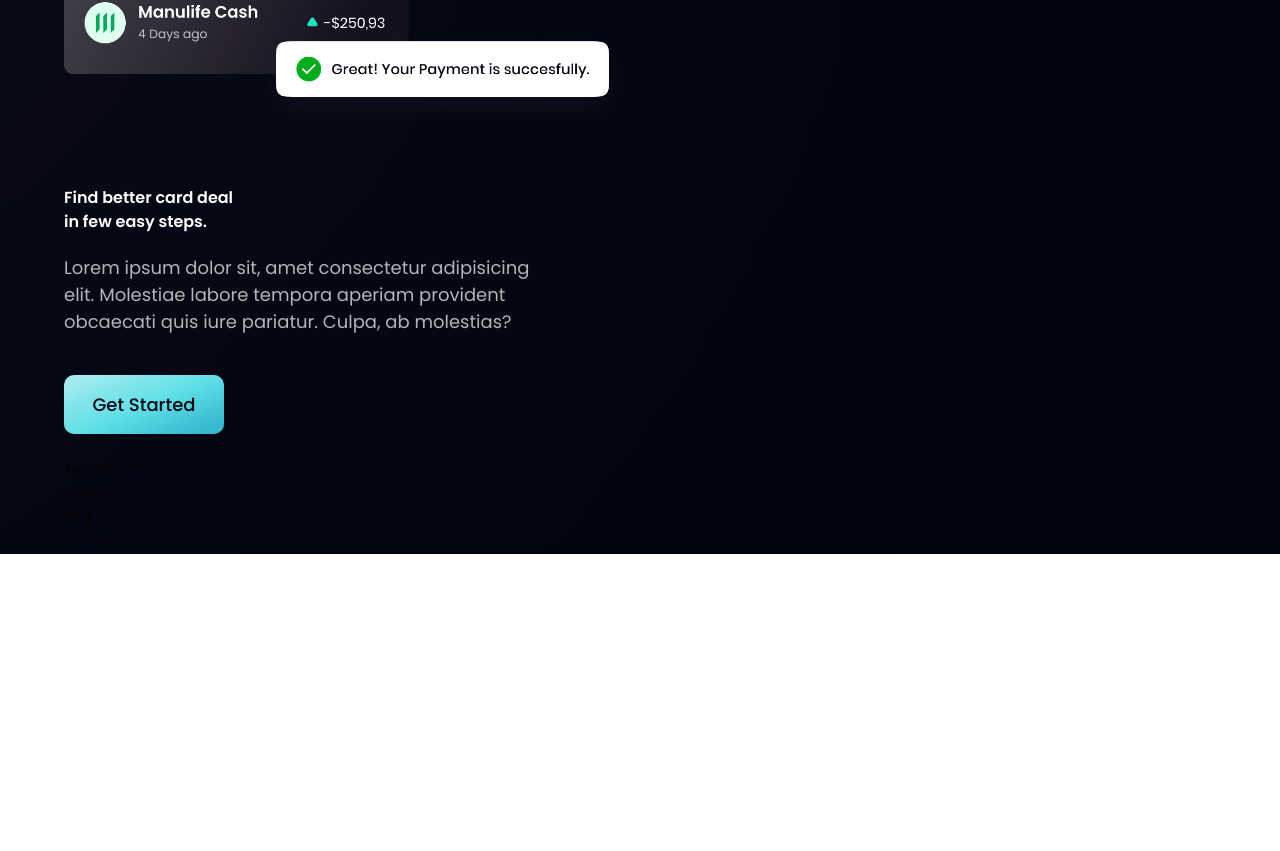
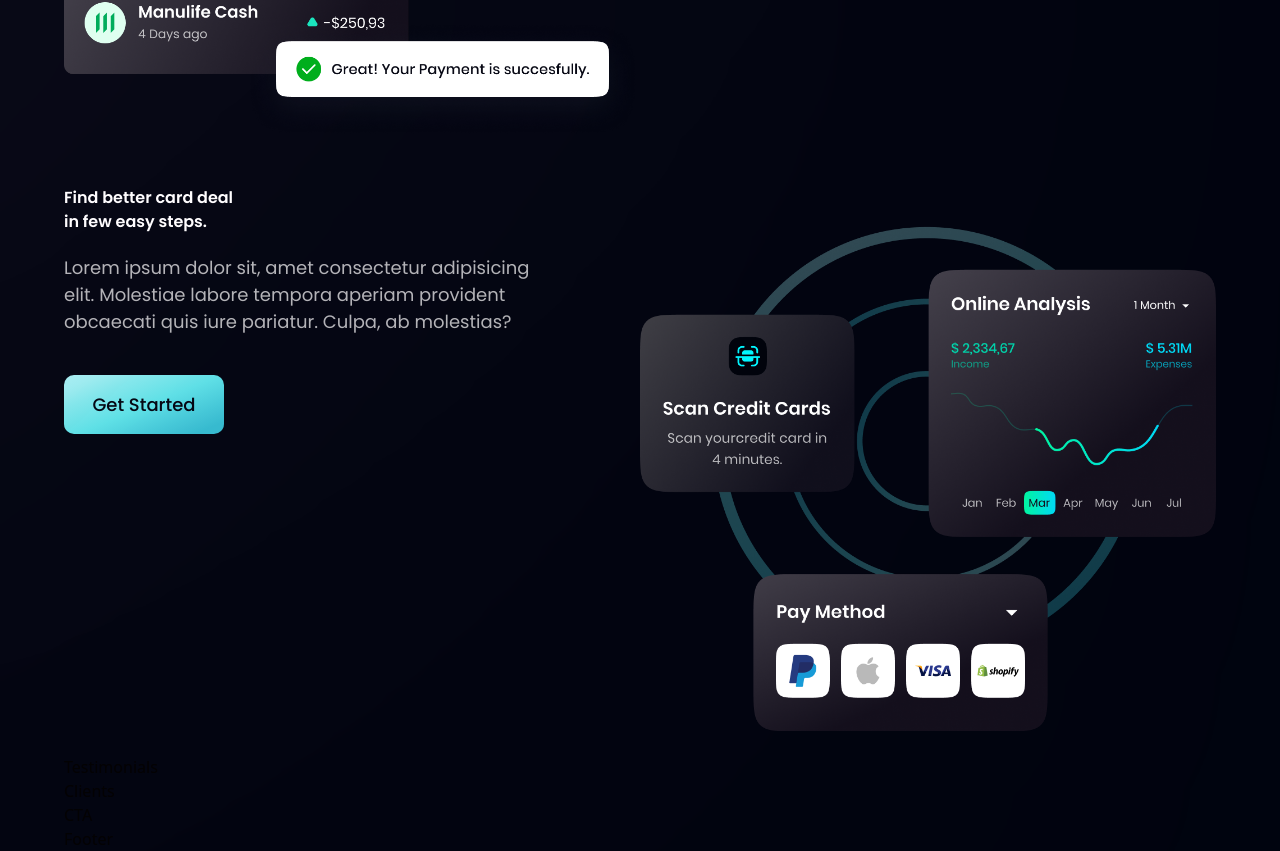
Before and after one commit to YASSCODER/react-dark-theme-bank, a React (Vite) app: page / in a window 1280 px wide. Shown: the part 1859-2710 px from the top of the page. Before the commit the page ends 2413 px from the top, so only its background shows below. Built offline with nearby package versions, Linux system fonts and the light colour scheme.

Commit message:
add image CardDeal

```diff
--- a/src/components/CardDeal.tsx
+++ b/src/components/CardDeal.tsx
@@ -12,6 +12,9 @@ const CardDeal = ()  => {
         </p>
         <Button styles="mt-10"/>
       </div>
+      <div className={layout.sectionImg}>
+        <img src={card} alt="card" className="w-[100%] h-[100%]"/>
+      </div>
     </section>
   )
 }
```
